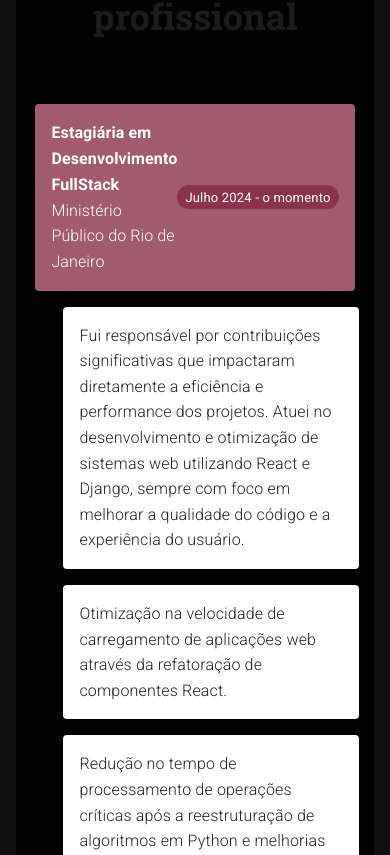
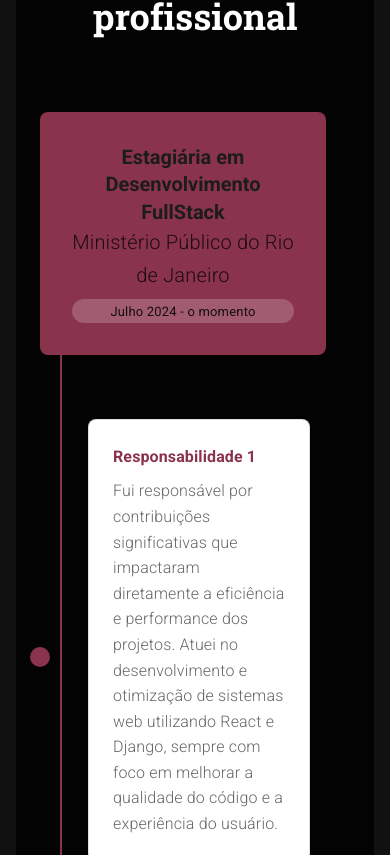
Before and after one commit to lumahloi/portfolio, a React (Create React App) app: page / in a window 390 px wide. Shown: the part 4509-5364 px from the top of the page. Built offline with nearby package versions, Linux system fonts and the light colour scheme.

Commit message:
feat new timeline

```diff
--- a/src/data/experiencias.en.js
+++ b/src/data/experiencias.en.js
@@ -3,7 +3,7 @@ export const experiencias = [
     id: 1,
     color: "primary",
     name: "FullStack Development Intern",
-    where: "Rio de Janeiro Public Prosecutor's Office (Ministério Público do Rio de Janeiro)",
+    where: "Ministério Público do Rio de Janeiro",
     date: "July 2024 - current",
     atributions: [
       "I was responsible for significant contributions that directly impacted the efficiency and performance of projects. I worked on the development and optimization of web systems using React and Django, always focusing on improving code quality and user experience.",
--- a/src/pages/Portfolio/sections/Experiencia/index.js
+++ b/src/pages/Portfolio/sections/Experiencia/index.js
@@ -29,10 +29,12 @@ export default function Experiencia() {
             justifyContent="center"
             sx={{ mx: "auto", textAlign: "center" }}
           >
-            <MKTypography variant="h2">{t("experiences-title")}</MKTypography>
+            <MKTypography variant="h2" color="white">
+              {t("experiences-title")}
+            </MKTypography>
           </Grid>
 
-          <Grid container spacing={3} sx={{ mt: 8 }} justifyContent="center">
+          <Grid container spacing={3} justifyContent="center">
             <ExperienciasTimeline experiencias={experiencias} />
           </Grid>
         </Container>
--- a/src/pages/Portfolio/sections/Experiencia/sections/ExperienciasTimeline.js
+++ b/src/pages/Portfolio/sections/Experiencia/sections/ExperienciasTimeline.js
@@ -1,4 +1,4 @@
-import { Box, Typography, Paper, Chip, useTheme, Stack } from "@mui/material";
+import { Box, Typography, Paper, useTheme, Container, Chip } from "@mui/material";
 import React from "react";
 import PropTypes from "prop-types";
 
@@ -6,80 +6,129 @@ const ExperienciasTimeline = ({ experiencias }) => {
   const theme = useTheme();
 
   return (
-    <Box
-      sx={{
-        maxWidth: "800px",
-        mx: "auto",
-        position: "relative",
-        pl: 4,
-      }}
-    >
+    <Container maxWidth="lg" sx={{ py: 8 }}>
       <Box
         sx={{
-          position: "absolute",
-          left: 20,
-          top: 0,
-          bottom: 0,
-          width: "2px",
-          backgroundColor: theme.palette.divider,
+          position: "relative",
+          maxWidth: "1200px",
+          mx: "auto",
+          pt: 4,
+          "&::after": {
+            content: '""',
+            position: "absolute",
+            width: "2px",
+            backgroundColor: theme.palette.primary.main,
+            top: 180,
+            bottom: 0,
+            left: "50%",
+            zIndex: 1,
+            [theme.breakpoints.down("md")]: {
+              left: "20px",
+            },
+          },
         }}
-      />
-
-      {experiencias.map((experiencia) => (
-        <Box key={experiencia.id} sx={{ mb: 4, position: "relative" }}>
-          <Paper
-            elevation={3}
-            sx={{
-              p: 2,
-              mb: 2,
-              backgroundColor:
-                theme.palette[experiencia.color]?.light || theme.palette.primary.light,
-              position: "relative",
-              left: -4,
-            }}
-          >
-            <Stack direction="row" justifyContent="space-between" alignItems="center">
-              <Box>
-                <Typography variant="h6" sx={{ color: theme.palette.common.white }}>
+      >
+        {experiencias.map((experiencia) => (
+          <React.Fragment key={experiencia.id}>
+            {/* Nó principal */}
+            <Box
+              sx={{
+                width: "100%",
+                textAlign: "center",
+                mb: 8,
+              }}
+            >
+              <Paper
+                elevation={4}
+                sx={{
+                  display: "inline-flex",
+                  flexDirection: "column",
+                  justifyContent: "center",
+                  p: 4,
+                  minHeight: "120px",
+                  maxWidth: "500px",
+                  mx: "auto",
+                  background: theme.palette.primary.main,
+                  color: "white",
+                  borderRadius: 2,
+                  transition: "all 0.3s ease",
+                  "&:hover": {
+                    transform: "translateY(-5px)",
+                    boxShadow: theme.shadows[8],
+                  },
+                }}
+              >
+                <Typography variant="h5" fontWeight={600}>
                   {experiencia.name}
                 </Typography>
-                <Typography variant="subtitle2" sx={{ color: theme.palette.common.white }}>
+                <Typography variant="subtitle1" sx={{ opacity: 0.9 }}>
                   {experiencia.where}
                 </Typography>
-              </Box>
-              <Chip label={experiencia.date} color={experiencia.color} size="small" />
-            </Stack>
-          </Paper>
+                <Chip
+                  label={experiencia.date}
+                  size="small"
+                  sx={{
+                    mt: 1,
+                    backgroundColor: "rgba(255,255,255,0.2)",
+                    color: "white",
+                  }}
+                />
+              </Paper>
+            </Box>
 
-          {/* Lista de atribuições */}
-          <Box sx={{ ml: 3 }}>
+            {/* Nós secundários */}
             {experiencia.atributions.map((atribuicao, attrIndex) => (
-              <React.Fragment key={attrIndex}>
+              <Box
+                key={attrIndex}
+                sx={{
+                  position: "relative",
+                  width: { xs: "100%", md: "50%" },
+                  pl: { xs: 6, md: 0 },
+                  pr: { xs: 2, md: 6 },
+                  pb: 4,
+                  left: attrIndex % 2 === 0 ? { md: 0 } : { md: "50%" },
+                  "&::after": {
+                    content: '""',
+                    position: "absolute",
+                    width: "20px",
+                    height: "20px",
+                    backgroundColor: theme.palette.primary.main,
+                    borderRadius: "50%",
+                    top: "50%",
+                    transform: "translateY(-50%)",
+                    zIndex: 2,
+                    left: { xs: "-10px", md: attrIndex % 2 === 0 ? "calc(100% - 10px)" : "-10px" },
+                  },
+                }}
+              >
                 <Paper
-                  elevation={2}
+                  elevation={4}
                   sx={{
-                    p: 2,
-                    mb: 2,
-                    position: "relative",
-                    "&:before": {
-                      content: '""',
-                      position: "absolute",
-                      left: -20,
-                      top: "50%",
-                      width: "20px",
-                      height: "2px",
-                      backgroundColor: theme.palette.divider,
+                    p: 3,
+                    borderRadius: 2,
+                    border: "1px solid",
+                    borderColor: theme.palette.divider,
+                    transition: "all 0.3s ease",
+                    "&:hover": {
+                      transform: "translateY(-5px)",
+                      boxShadow: theme.shadows[8],
+                      borderColor: theme.palette.primary.main,
                     },
                   }}
                 >
-                  <Typography variant="body2">{atribuicao}</Typography>
+                  <Typography variant="h6" color="primary" fontWeight={600} mb={1}>
+                    {atribuicao.title || `Responsabilidade ${attrIndex + 1}`}
+                  </Typography>
+                  <Typography variant="body2" color="text.secondary">
+                    {atribuicao.description || atribuicao}
+                  </Typography>
                 </Paper>
-              </React.Fragment>
+              </Box>
             ))}
-          </Box>
-        </Box>
-      ))}
-    </Box>
+          </React.Fragment>
+        ))}
+      </Box>
+    </Container>
   );
 };
 
@@ -87,19 +136,18 @@ ExperienciasTimeline.propTypes = {
   experiencias: PropTypes.arrayOf(
     PropTypes.shape({
       id: PropTypes.number.isRequired,
-      color: PropTypes.oneOf([
-        "primary",
-        "secondary",
-        "error",
-        "info",
-        "success",
-        "warning",
-        "inherit",
-      ]).isRequired,
       name: PropTypes.string.isRequired,
       where: PropTypes.string.isRequired,
       date: PropTypes.string.isRequired,
-      atributions: PropTypes.arrayOf(PropTypes.string).isRequired,
+      atributions: PropTypes.arrayOf(
+        PropTypes.oneOfType([
+          PropTypes.string,
+          PropTypes.shape({
+            title: PropTypes.string,
+            description: PropTypes.string,
+          }),
+        ])
+      ).isRequired,
     })
   ).isRequired,
 };
```
